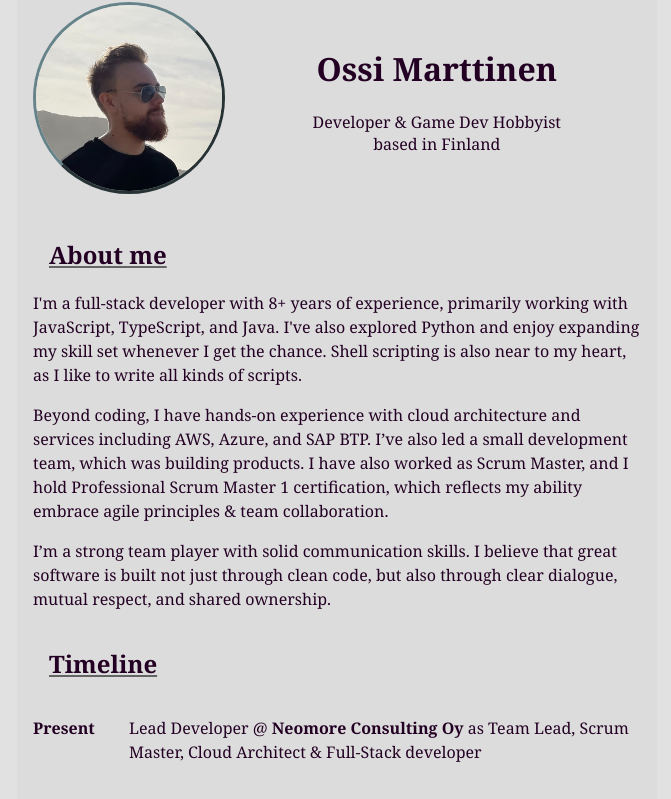
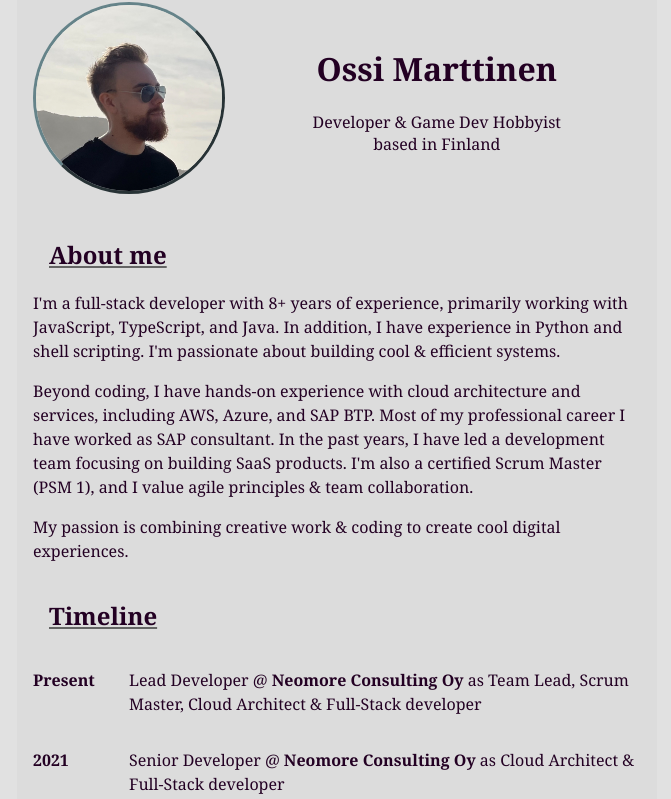
Before and after one commit to osmartti/osmartti.github.io, a Svelte app: page / in a window 1280 px wide. Shown: the part 534-1333 px from the top of the page, without its empty margins (303-974 px from the left). Built offline with nearby package versions, Linux system fonts and the light colour scheme.

Commit message:
modify main page text, afloat icon

```diff
--- a/src/components/HomeSection.svelte
+++ b/src/components/HomeSection.svelte
@@ -18,24 +18,22 @@
 			<div class="fade-in-text delay-2">
 				<p>
 					I'm a full-stack developer with 8+ years of experience,
-					primarily working with JavaScript, TypeScript, and Java.
-					I've also explored Python and enjoy expanding my skill set
-					whenever I get the chance. Shell scripting is also near to
-					my heart, as I like to write all kinds of scripts.
+					primarily working with JavaScript, TypeScript, and Java. In
+					addition, I have experience in Python and shell scripting.
+					I'm passionate about building cool & efficient systems.
 				</p>
 				<p>
 					Beyond coding, I have hands-on experience with cloud
-					architecture and services including AWS, Azure, and SAP BTP.
-					I’ve also led a small development team, which was building
-					products. I have also worked as Scrum Master, and I hold
-					Professional Scrum Master 1 certification, which reflects my
-					ability embrace agile principles & team collaboration.
+					architecture and services, including AWS, Azure, and SAP
+					BTP. Most of my professional career I have worked as SAP
+					consultant. In the past years, I have led a development team
+					focusing on building SaaS products. I'm also a certified
+					Scrum Master (PSM 1), and I value agile principles & team
+					collaboration.
 				</p>
 				<p>
-					I’m a strong team player with solid communication skills. I
-					believe that great software is built not just through clean
-					code, but also through clear dialogue, mutual respect, and
-					shared ownership.
+					My passion is combining creative work & coding to create
+					cool digital experiences.
 				</p>
 			</div>
 		</div>
--- a/src/components/PersonalProjectsSection.svelte
+++ b/src/components/PersonalProjectsSection.svelte
@@ -8,7 +8,7 @@
 			<h2 class="padded-title">Personal projects</h2>
 			<Card
 				title="afloat"
-				imageSrc="images/afloat_capsule_3.png"
+				imageSrc="images/afloat_capsule.png"
 				imageAlt="afloat_capsule"
 				imageHref=""
 				imageAriaLabel=""
```
Also changed, not shown: public/images/afloat_capsule.png (added), public/images/afloat_capsule_3.png (deleted).
